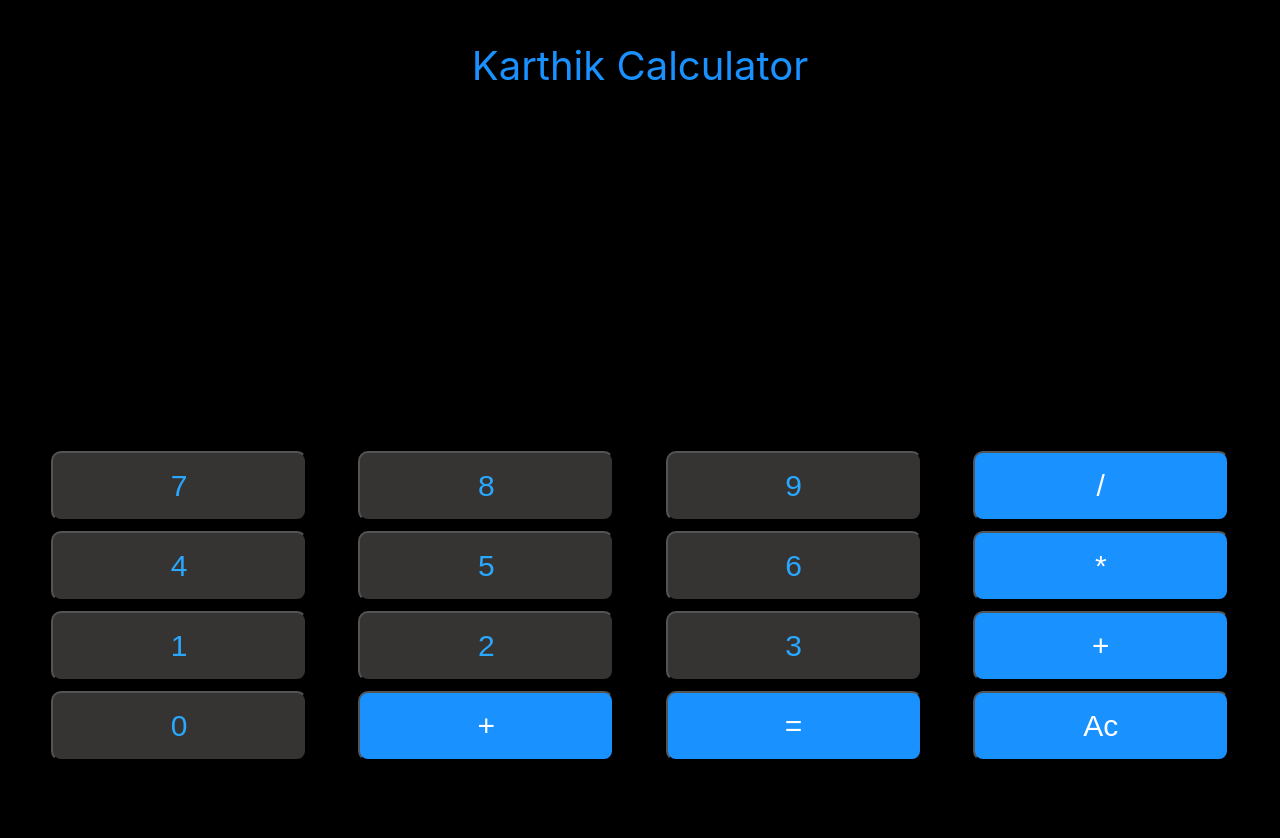
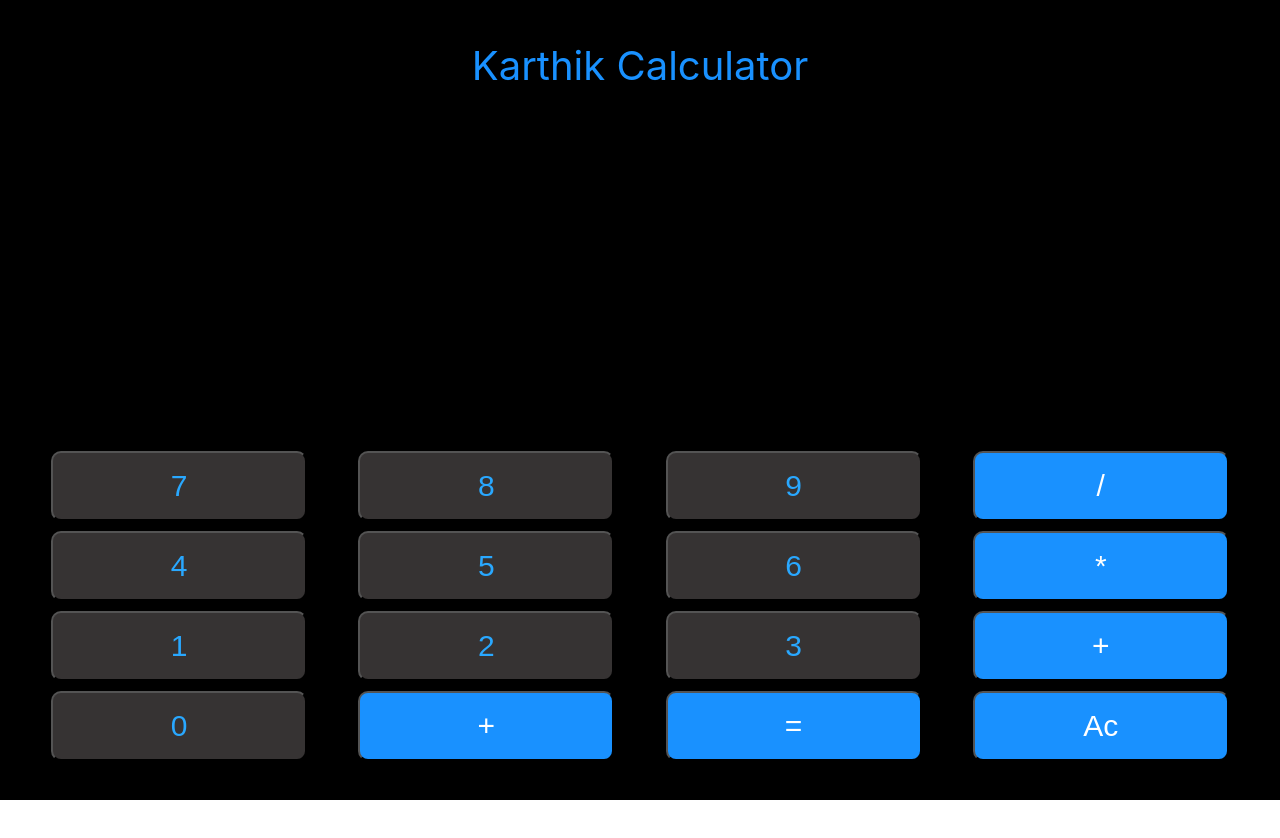
Before and after one commit to muralikarthik123/new-calucaltor, a React (Create React App) app: page / in a window 1280 px wide. Shown: the top 838 px of the page. After the commit the page ends 800 px from the top, so only its background shows below. Built offline with nearby package versions, Linux system fonts and the light colour scheme.

Commit message:
home.css

```diff
--- a/src/home.css
+++ b/src/home.css
@@ -2,7 +2,7 @@
     width:100%;
     background-color: black;
     border:none;
-    height: 108vh;
+    height: 100vh;
     .bt{
         background-color: #363333;
         color:#29A8FF;
--- a/src/inputs.css
+++ b/src/inputs.css
@@ -18,6 +18,6 @@
         padding-right: 0px;
         outline:none;
         font-size: 50px;
-        padding-left: 70%;
+        padding-left: 10%;
     }
 }
```
